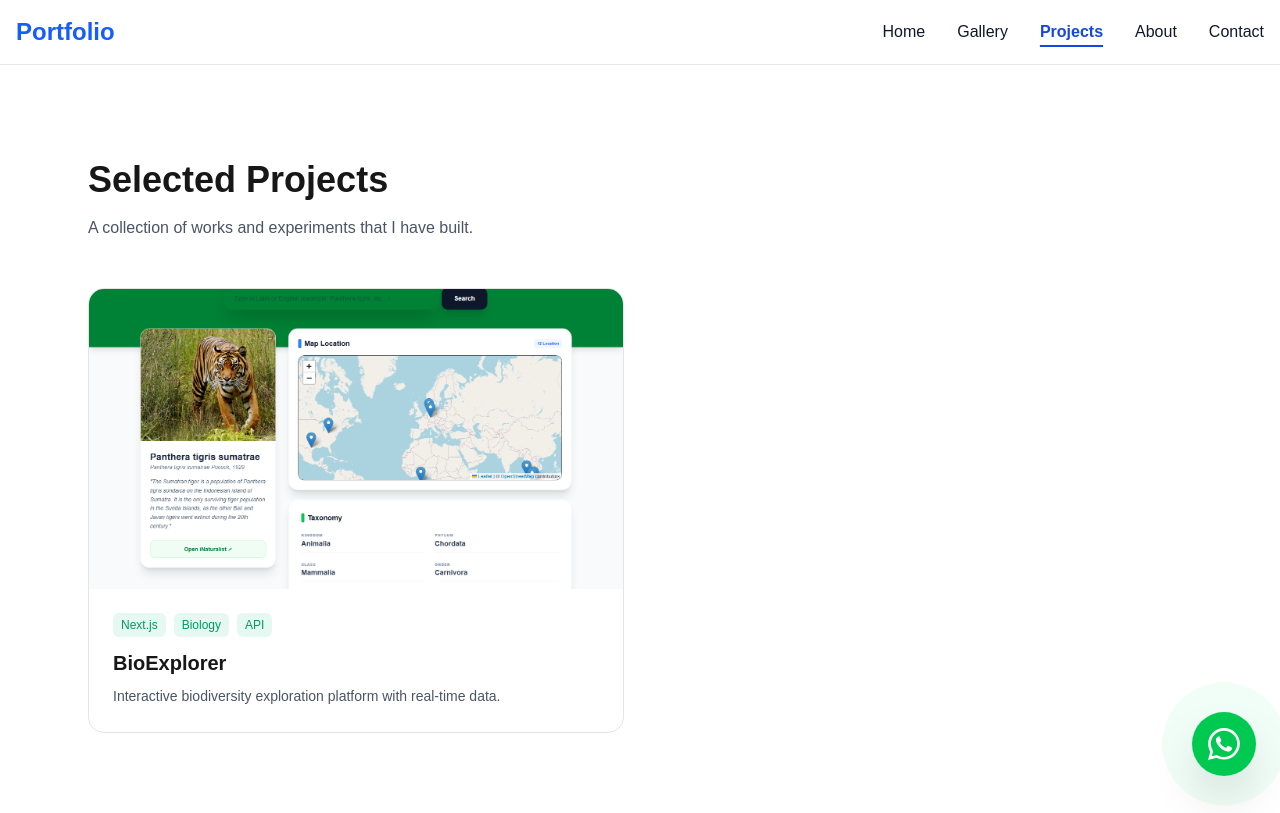
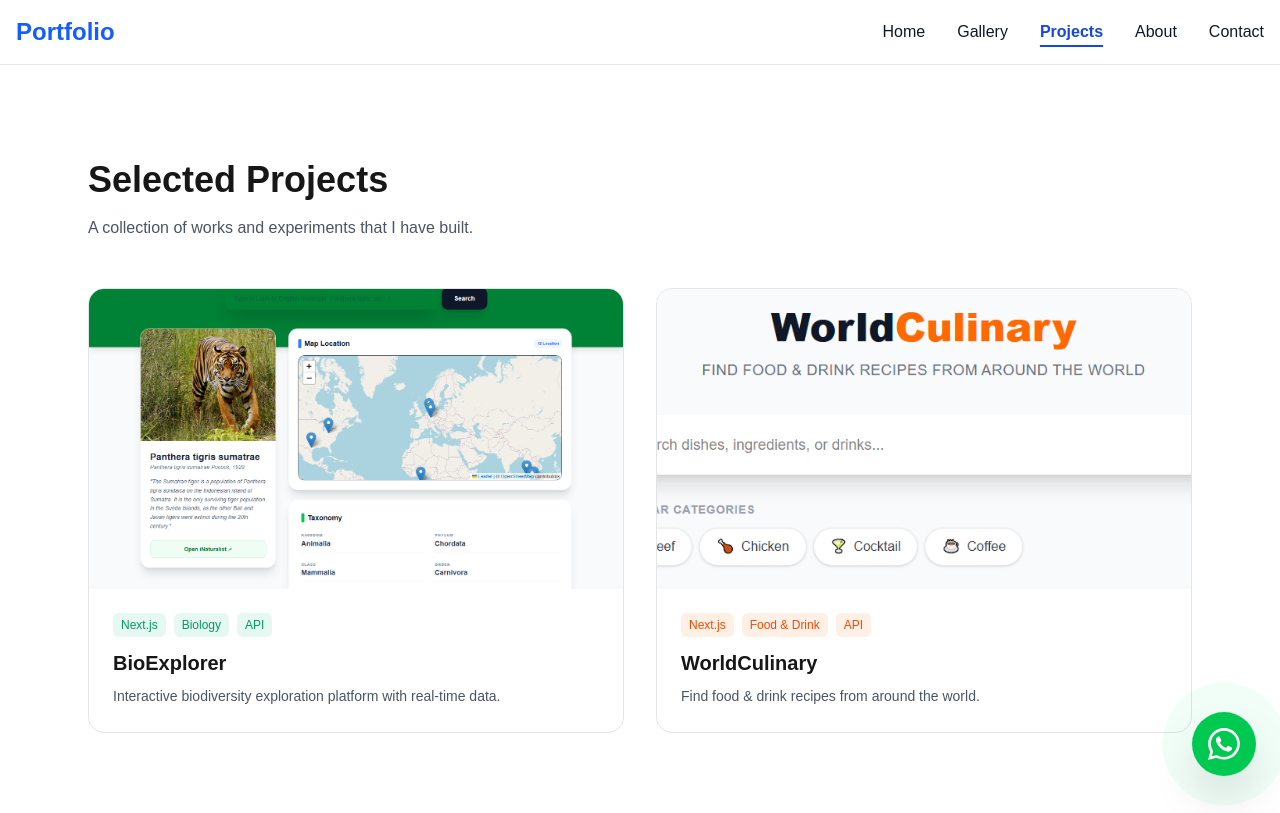
Before and after one commit to ridwanariana-back/portfolio, a Next.js app: page /projects in a window 1280 px wide. Built offline with nearby package versions, Linux system fonts and the light colour scheme.

Commit message:
add new project

```diff
--- a/app/projects/[slug]/page.tsx
+++ b/app/projects/[slug]/page.tsx
@@ -20,6 +20,22 @@ const projectsData: Record<string, any> = {
 "Data Caching for Optimal Performance"
     ],
     challenge: "The main challenge was rendering thousands of species data sets without degrading application performance. I addressed this by implementing efficient Server-side Rendering (SSR) and Pagination."
+  },
+  "worldculinary": {
+    title: "WorldCulinary",
+    description: "A streamlined recipe discovery platform featuring smart search and curated global food categories.",
+    fullDescription: "WorldCulinary is a web application designed to help users find food and drink recipes from around the globe instantly. Built with a focus on speed and accessibility, it provides a clean interface for exploring diverse culinary inspirations, from main courses to signature cocktails.",
+    image: "/projects/worldculinary-hero.png",
+    github: "https://github.com/ridwanariana-back/worldculinary",
+    demo: "https://worldculinary.vercel.app",
+    tags: ["Next.js", "Tailwind CSS", "MealDB API", "Lucide Icons", "Responsive Design"],
+    features: [
+      "Real-time Recipe Search with Autocomplete",
+      "Curated Popular Categories (Beef, Chicken, Cocktails, etc.)",
+      "Comprehensive Recipe Instructions & Ingredients",
+      "Fully Responsive UI for Mobile Cooking"
+    ],
+    challenge: "The main challenge was handling asynchronous data fetching to ensure the autocomplete search felt instantaneous. I implemented optimized API calling and state management to prevent lag during user input."
   },
   // Kamu bisa tambah data project lain di sini dengan slug sebagai key
 };
--- a/app/projects/page.tsx
+++ b/app/projects/page.tsx
@@ -11,6 +11,14 @@ const projects = [
     tags: ["Next.js", "Biology", "API"],
     slug: "bioexplorer",
     color: "bg-emerald-500/10 text-emerald-600"
+  },
+  {
+    title: "WorldCulinary",
+    description: "Find food & drink recipes from around the world.",
+    image: "/projects/worldculinary-hero.png", // Ganti dengan path gambarmu
+    tags: ["Next.js", "Food & Drink", "API"],
+    slug: "worldculinary",
+    color: "bg-orange-500/10 text-orange-600"
   }
 ];
 
```
Also changed, not shown: public/projects/worldculinary-hero.PNG (added).
